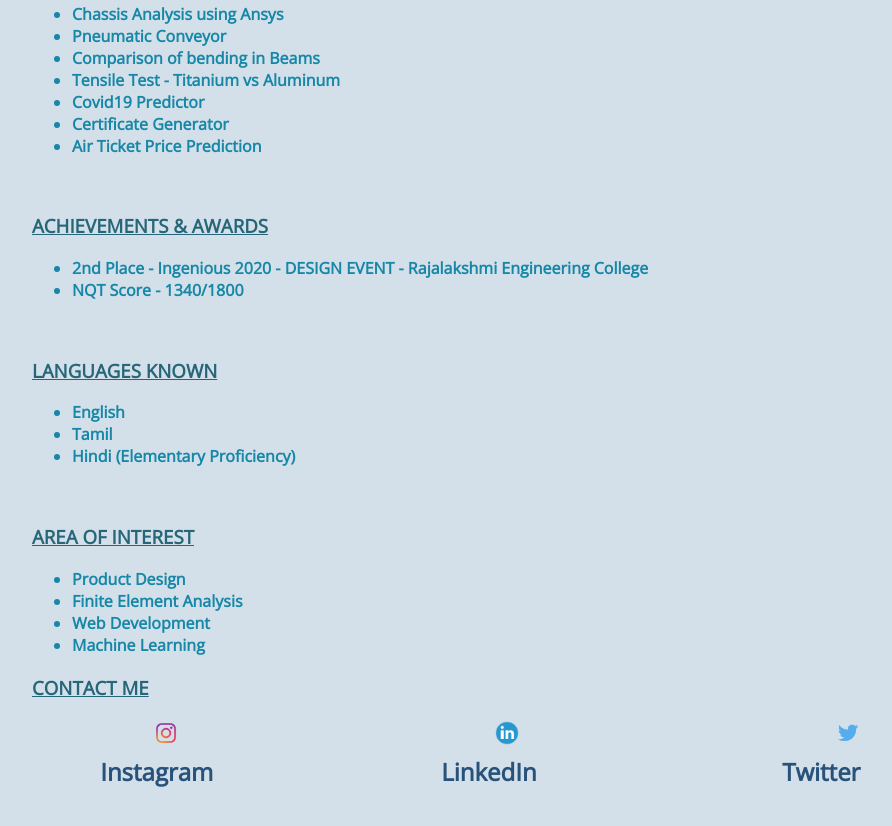
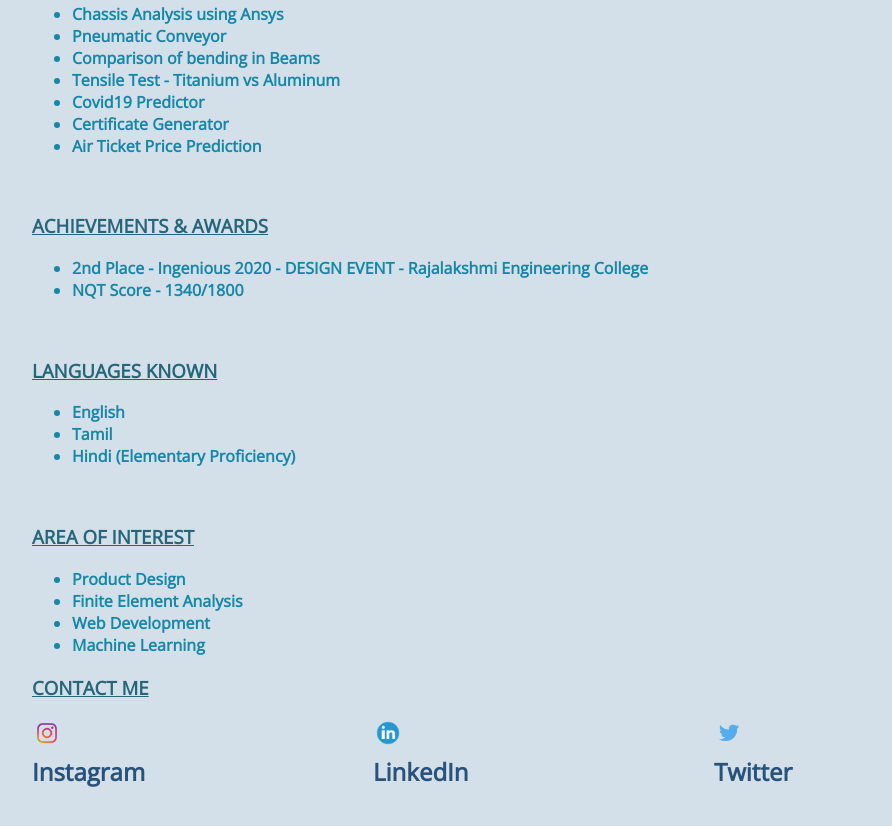
Before and after one commit to mohan-bot/cv, a plain HTML site: page index.html in a window 1280 px wide. Shown: the part 971-1797 px from the top of the page, without its empty margins (96-988 px from the left). Drawn offline with nearby package versions, Linux system fonts and the light colour scheme.

Commit message:
Update cascadingStyleSheet.css

```diff
--- a/cascadingStyleSheet.css
+++ b/cascadingStyleSheet.css
@@ -44,7 +44,7 @@ h3{
 
 .contacts a{
 	display: block;
-	padding-left: 20%;
+
 	color: #28527a;
 	text-decoration: none;
 }
@@ -52,6 +52,3 @@ a:hover{
 	color:red;
 
 }
-.contacts img{
-	padding-left: 35%;
-}
```
